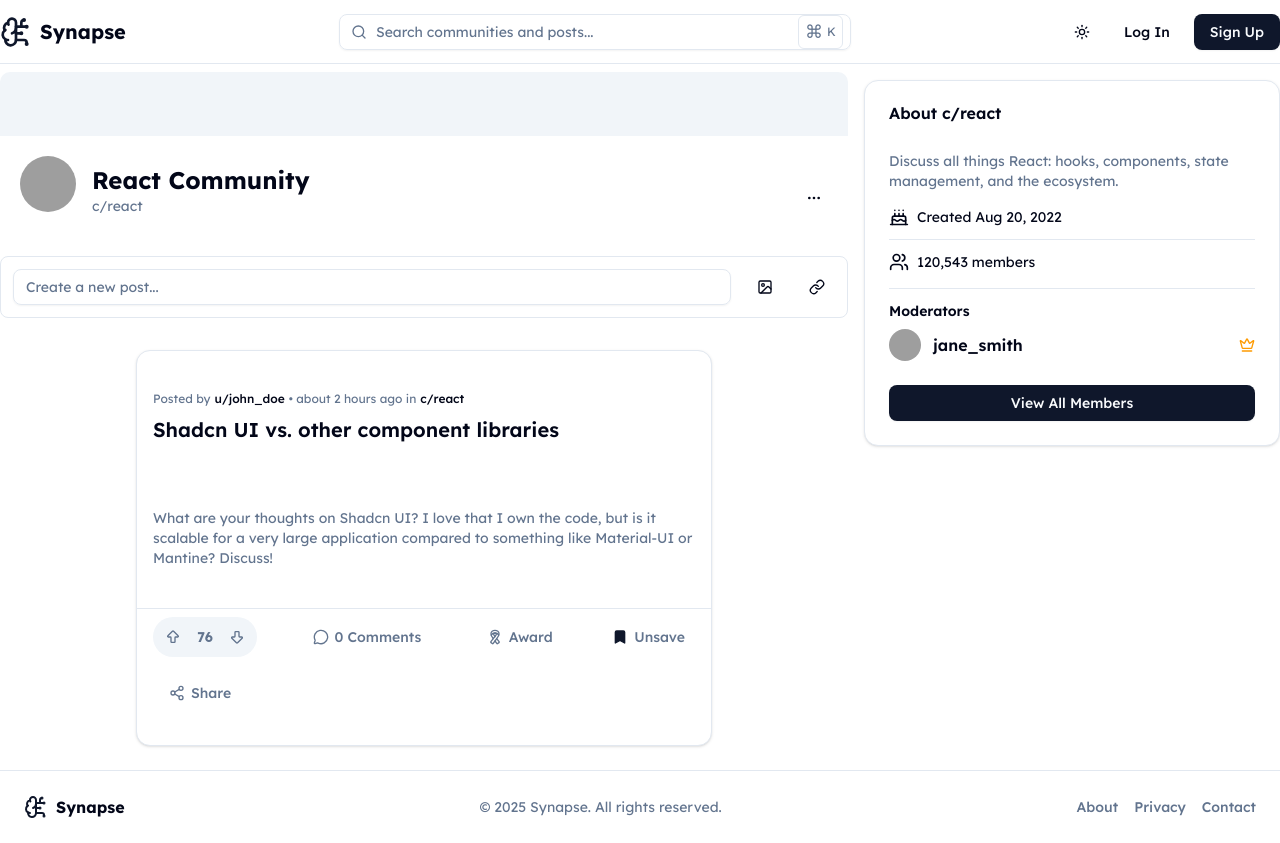
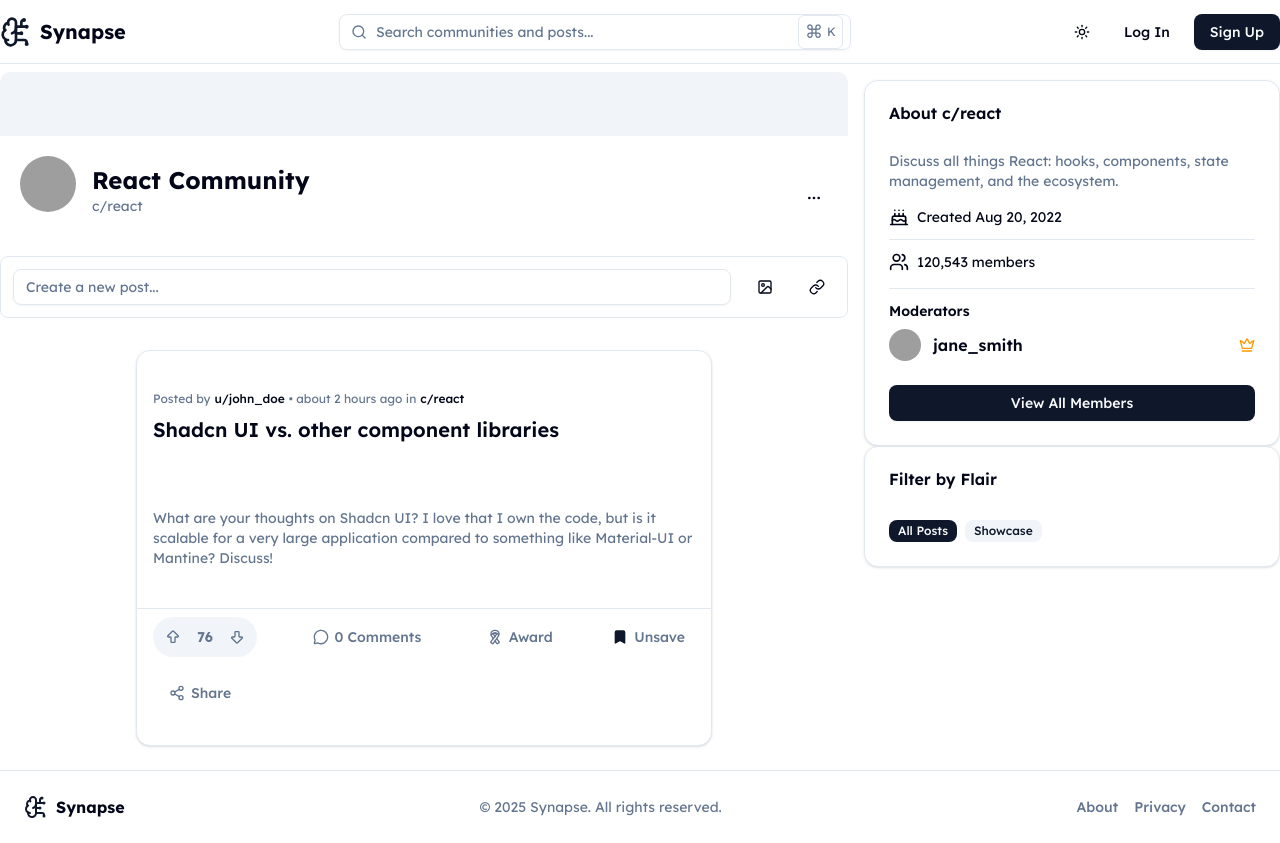
Before and after one commit to dhlananhh/synapse-client, a Next.js app: page /c/react in a window 1280 px wide. Built offline with nearby package versions, Linux system fonts and the light colour scheme; grey boxes are pictures that could not be loaded.

Commit message:
feat: implement FlairFilterWidget in CommunityLayout

```diff
--- a/src/app/(main)/(communities)/c/[slug]/layout.tsx
+++ b/src/app/(main)/(communities)/c/[slug]/layout.tsx
@@ -2,9 +2,13 @@
 
 
 import React, { use } from "react";
-import { notFound } from "next/navigation";
+import {
+  notFound,
+  useSearchParams
+} from "next/navigation";
 import { mockCommunities } from "@/libs/mock-data";
 import AboutCommunityWidget from "@/components/features/community/widgets/AboutCommunityWidget";
+import FlairFilterWidget from "@/components/features/community/widgets/FlairFilterWidget";
 
 
 interface CommunityLayoutProps {
@@ -22,6 +26,8 @@ const getCommunity = (slug: string) => {
 
 export default function CommunityLayout(props: CommunityLayoutProps) {
   const params = use(props.params);
+  const searchParams = useSearchParams();
+  const activeFlairId = searchParams.get("flair");
 
   const {
     children
@@ -42,6 +48,10 @@ export default function CommunityLayout(props: CommunityLayoutProps) {
       <aside className="hidden md:block">
         <div className="sticky top-20">
           <AboutCommunityWidget community={ community } />
+          <FlairFilterWidget
+            community={ community }
+            activeFlairId={ activeFlairId }
+          />
         </div>
       </aside>
     </div>
```
